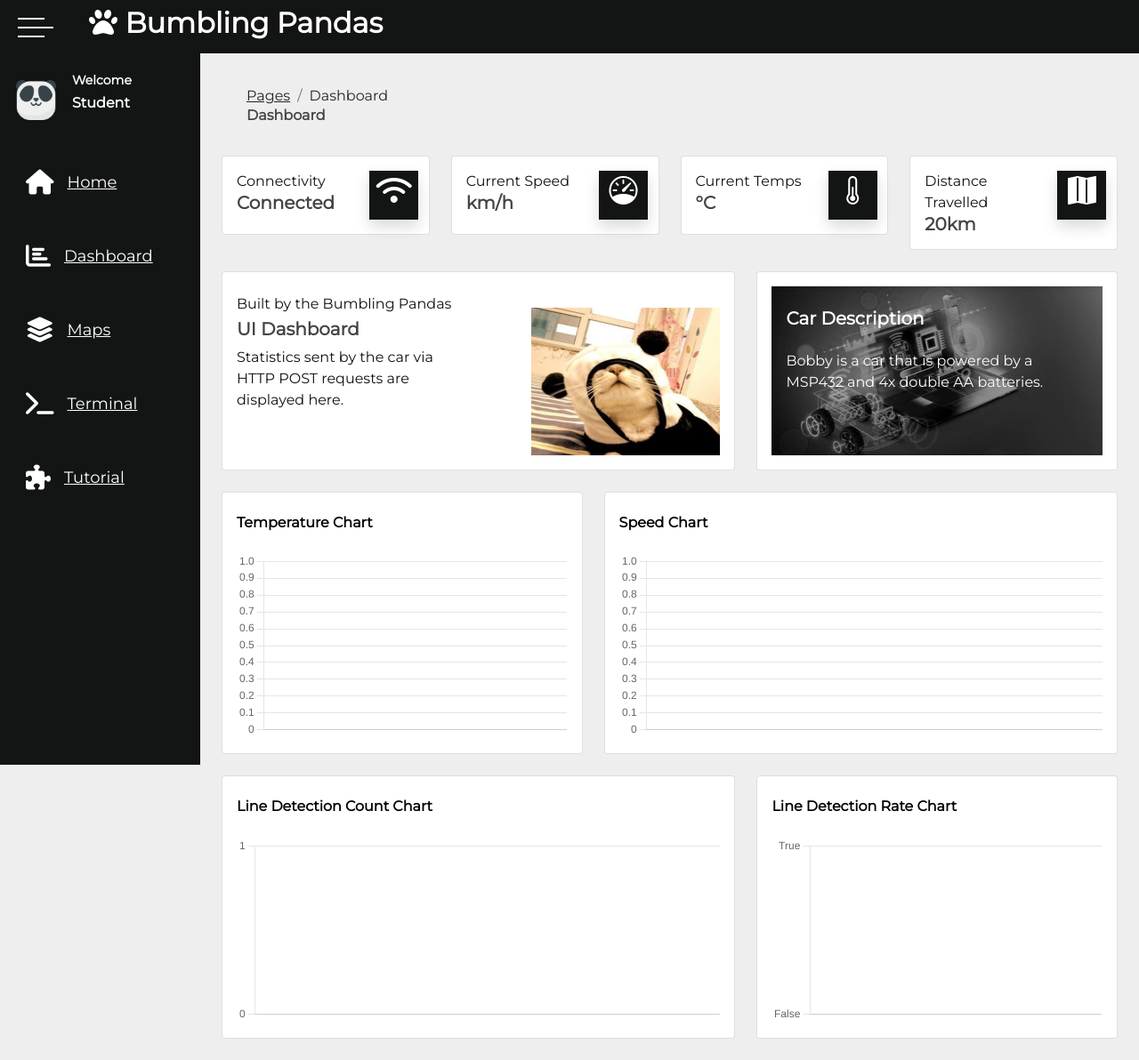
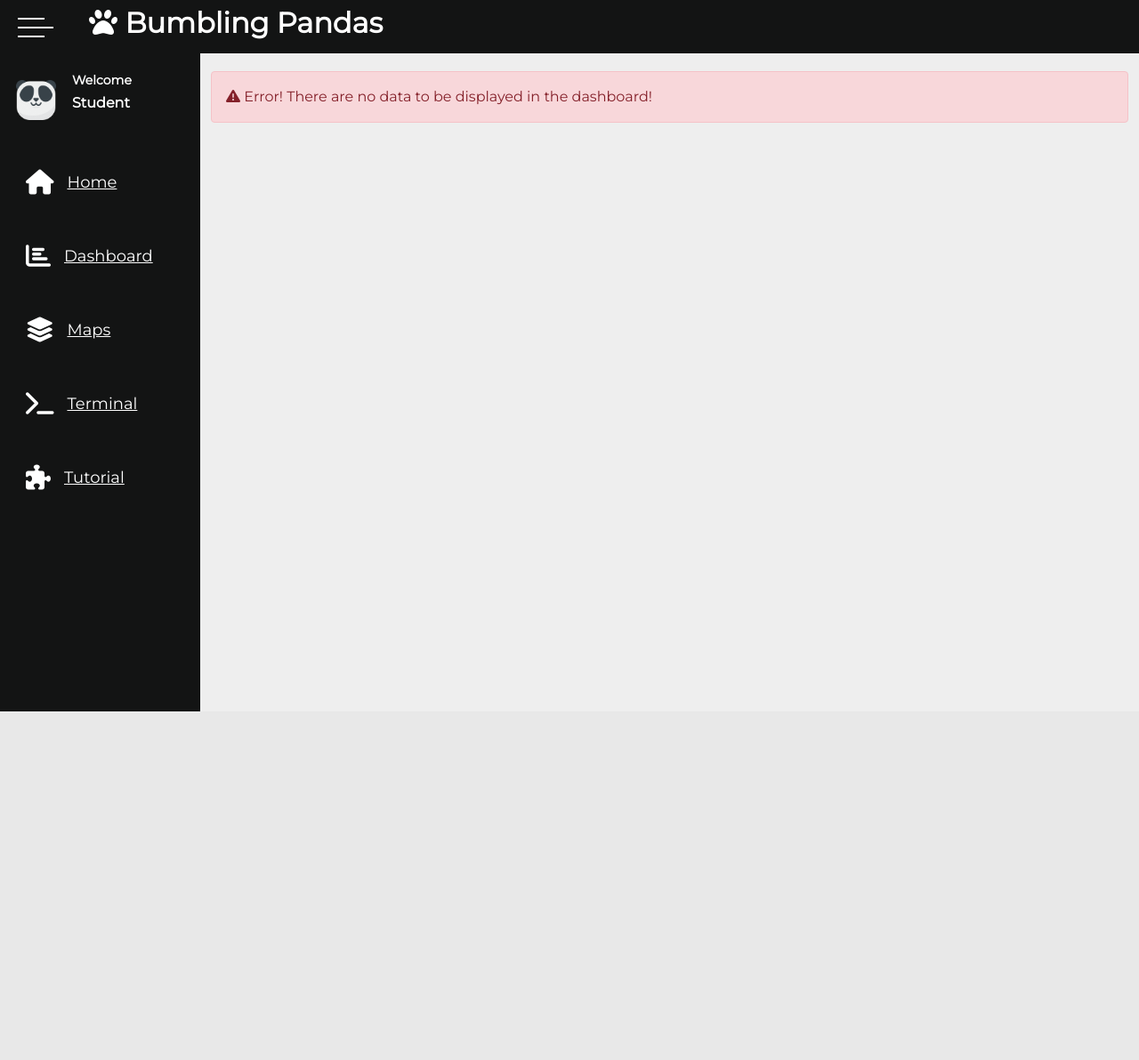
Before and after one commit to SageSG/Wifi-Controlled-Robotic-Car, a Flask app: template webportal/templates/dashboard.html in a window 1280 px wide. Shown: the whole page at 89% size. After the commit the page ends 800 px from the top, so only its background shows below. Run offline with Flask 2, Linux system fonts and the light colour scheme; the template is opened without the code that fills it, so the values that code supplies are empty; some libraries are stand-ins or nearby versions.

Commit message:
Fix to dashboard logic error.
Added an error message if there are no data to be displayed on the dashboard instead.

```diff
--- a/webportal/templates/dashboard.html
+++ b/webportal/templates/dashboard.html
@@ -1,15 +1,5 @@
 {% extends "layout.html" %} {% block content %}
- <nav class="navbar navbar-main navbar-expand-lg px-0 mx-4 shadow-none border-radius-xl" id="navbarBlur" navbar-scroll="true">
-   <div class="container-fluid py-1 px-3">
-     	<nav aria-label="breadcrumb">
-      	<ol class="breadcrumb bg-transparent mb-0 pb-0 pt-1 px-0 me-sm-6 me-5">
-      		<li class="breadcrumb-item text-sm"><a class="opacity-5 text-dark" href="javascript:;">Pages</a></li>
-				<li class="breadcrumb-item text-sm text-dark active" aria-current="page">Dashboard</li>
-       	</ol>
-      	<h6 class="font-weight-bolder mb-0"><b>Dashboard</b></h6>
-     	</nav>
-  	</div>
-</nav>
+{% if car_data is defined and car_data|length > 0 %}
 <div class="container-fluid py-4">
 	<div class="row">
 		<!-- Row 1 -->
@@ -201,99 +191,7 @@
 	     	</div>
      	</div>
 	</div>
-
-
-
-
-
-
-
-
-
-
-
-
-
-
-
-
-
-
-
-
-<!-- <div class="row mb-12">
-	<div class="col-md-8 p-1 d-flex flex-column position-static">
-		<div class="row g-0 border rounded" style="background-color: #0099ff;">
-			<p style="text-align:center; color: white; vertical-align: center; width: 50%; margin: auto;"><b><i class="fas fa-chart-line"></i> Temperature Graph</b></p>
-		</div>
-		<div class="row g-0 border rounded overflow-hidden flex-md-row mb-4 shadow-sm h-md-250 position-relative" style="height: 250px; background-color: white">
-			<canvas id="temp_chart" width="400" height="210"></canvas>
-		</div>
-	</div>
-
-	<div class="col-md-4 p-1 d-flex flex-column position-static">
-		<div class="row g-0 border rounded" style="background-color: #0099ff;">
-			<p style="text-align:center; color: white; vertical-align: center; width: 50%; margin: auto;"><b><i class="fas fa-wifi"></i> Connection</p>
-		</div>
-		<div class="row g-0 border rounded overflow-hidden flex-md-row mb-4 shadow-sm h-md-250 position-relative" style="height: 250px; background-color: white">
-			<div style="padding-top: 65px;">
-				<h1 style="text-align:center; color: green;"><b><i class="fas fa-wifi"></i></b></h1>
-				<h1 style="text-align:center; color: green;"><b>Connected</b></h1>
-			</div>
-		</div>
-	</div>
 </div>
-
-<div class="row mb-12">
-	<div class="col-md-4 p-1 d-flex flex-column position-static">
-		<div class="row g-0 border rounded" style="background-color: #0099ff;">
-			<p style="text-align:center; color: white; vertical-align: center; width: 50%; margin: auto;"><b><i class="fas fa-thermometer-quarter"></i> Current Temp</b></p>
-		</div>
-		<div class="row g-0 border rounded overflow-hidden flex-md-row mb-4 shadow-sm h-md-250 position-relative" style="height: 250px; background-color: white">
-
-		</div>
-	</div>
-
-	<div class="col-md-4 p-1 d-flex flex-column position-static">
-		<div class="row g-0 border rounded" style="background-color: #0099ff;">
-			<p style="text-align:center; color: white; vertical-align: center; width: 50%; margin: auto;"><b><i class="fas fa-tachometer-alt"></i> Current Speed</b></p>
-		</div>
-		<div class="row g-0 border rounded overflow-hidden flex-md-row mb-4 shadow-sm h-md-250 position-relative" style="height: 250px; background-color: white">
-
-		</div>
-	</div>
-
-	<div class="col-md-4 p-1 d-flex flex-column position-static">
-		<div class="row g-0 border rounded" style="background-color: #0099ff;">
-			<p style="text-align:center; color: white; vertical-align: center; width: 50%; margin: auto;"><b><i class="fas fa-chart-area"></i> Distance Travelled</b></p>
-		</div>
-		<div class="row g-0 border rounded overflow-hidden flex-md-row mb-4 shadow-sm h-md-250 position-relative" style="height: 250px; background-color: white">
-
-		</div>
-	</div>
-</div>
-
-<div class="row mb-12">
-	<div class="col-md-6 p-1 d-flex flex-column position-static">
-		<div class="row g-0 border rounded" style="background-color: #0099ff;">
-			<p style="text-align:center; color: white; vertical-align: center; width: 50%; margin: auto;"><b><i class="fas fa-tachometer-alt"></i>  Speed Graph</b></p>
-		</div>
-		<div class="row g-0 border rounded overflow-hidden flex-md-row mb-4 shadow-sm h-md-250 position-relative" style="height: 250px; background-color: white">
-			<canvas id="speed_chart" width="400" height="210"></canvas>
-		</div>
-	</div>
-
-	<div class="col-md-6 p-1 d-flex flex-column position-static">
-		<div class="row g-0 border rounded" style="background-color: #0099ff;">
-			<p style="text-align:center; color: white; vertical-align: center; width: 50%; margin: auto;"><b><i class="fas fa-vector-square"></i> Rate of Line Detection</p>
-		</div>
-		<div class="row g-0 border rounded overflow-hidden flex-md-row mb-4 shadow-sm h-md-250 position-relative" style="height: 250px; background-color: white">
-			<canvas id="line_detect_chart" width="400" height="210"></canvas>
-		</div>
-	</div>
-</div> -->
-
-
 <script src="https://cdnjs.cloudflare.com/ajax/libs/Chart.js/3.6.0/chart.min.js"></script>
 <script src="https://cdnjs.cloudflare.com/ajax/libs/Chart.js/3.6.0/chart.esm.js"></script>
 <script src="https://cdnjs.cloudflare.com/ajax/libs/Chart.js/3.6.0/chart.esm.min.js"></script>
@@ -529,12 +427,11 @@
 	});
 </script>
 
-
-<script>
-	setTimeout(function() {
-	  location.reload();
-	}, 30000);
-</script>
+{% else %}
+<div class="alert alert-danger" role="alert">
+	<i class="fas fa-exclamation-triangle"></i> Error! There are no data to be displayed in the dashboard!
+</div>
+{% endif %}
 {% endblock %}
 
 
```
Also changed, not shown: webportal/views.py (+5 -2 lines), webportal/database.db.
